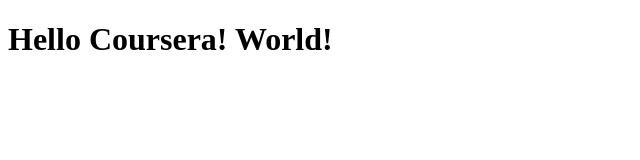
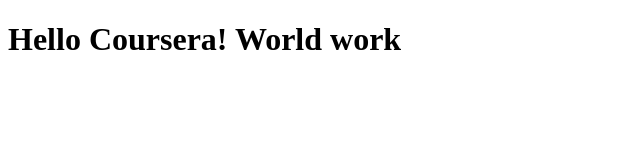
Before and after one commit to tango27/Coursera-test, a plain HTML site: page site/index.html in a window 1280 px wide. Shown: the whole page, without its empty margins (0-640 px from the left). Drawn offline with Linux system fonts and the light colour scheme.

Commit message:
nothing new

```diff
--- a/site/index.html
+++ b/site/index.html
@@ -4,6 +4,6 @@
 	<title>Hello Coursera!</title>
 </head>
 <body>
-<h1>Hello Coursera! World!</h1>
+<h1>Hello Coursera! World work </h1>
 </body>
 </html>
```
